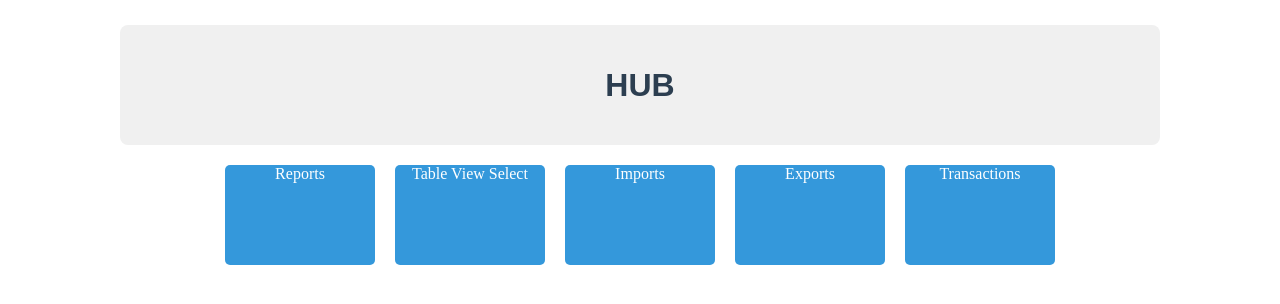
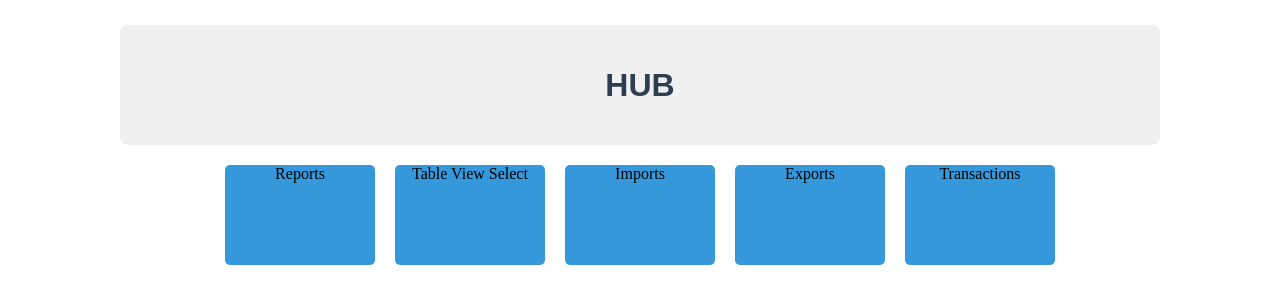
Before and after one commit to IYarwood/WCHD_Project, a Django app: page /index/ in a window 1280 px wide. Shown: the part 38-342 px from the top of the page. Run offline with Django 5.2, Linux system fonts and the light colour scheme.

Commit message:
test
test color for front  end

```diff
--- a/WCHDApp/static/WCHDApp/css/hubStyles.css
+++ b/WCHDApp/static/WCHDApp/css/hubStyles.css
@@ -28,7 +28,7 @@ h1 {
     width: 150px;
     height: 100px;
     background-color: #3498db;
-    color: white;
+    color: rgb(0, 0, 0);
     display: flex;
     align-items: center;
     justify-content: center;
```
